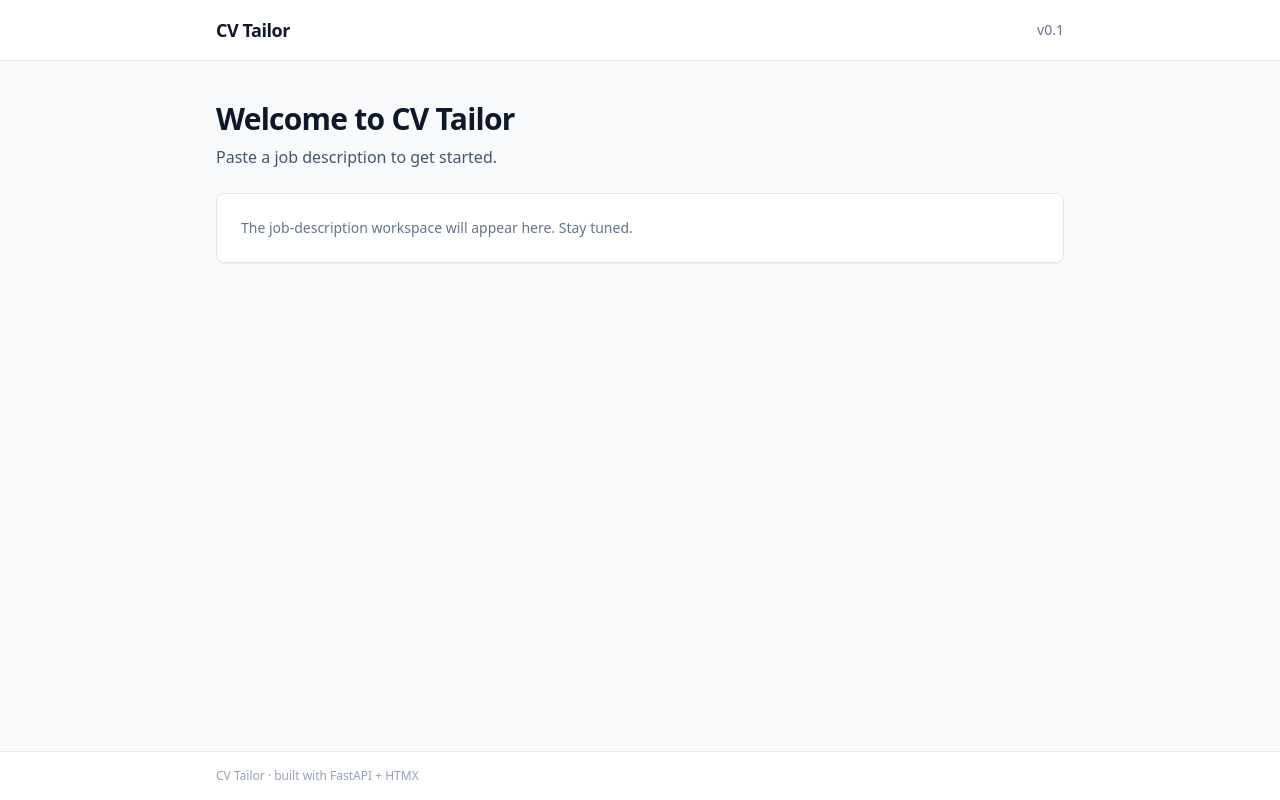
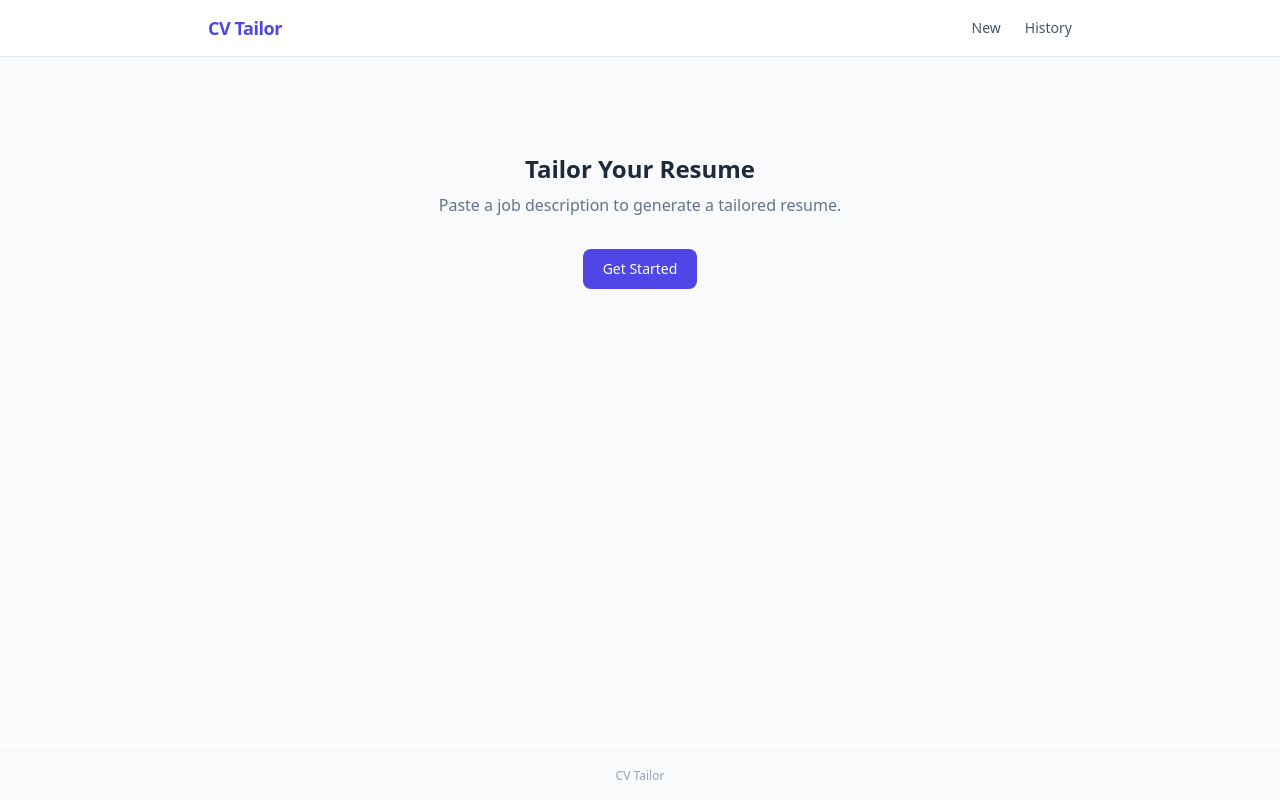
Before and after one commit to mrafik92/cv-updater, a FastAPI app: page / in a window 1280 px wide. Run offline with FastAPI, Linux system fonts and the light colour scheme; style sheets or scripts are compiled from the project's sources; parts of the project's set-up code (start-up, migrations or seed data) failed here and were passed over.

Commit message:
feat(ui): add app shell layout with nav + history empty state

```diff
--- /dev/null
+++ b/cv_tailor/templates/_partials/flash.html
@@ -0,0 +1,6 @@
+{% if flash_message %}
+<div id="flash" class="mb-4 px-4 py-3 rounded-lg text-sm {% if flash_type == 'error' %}bg-red-50 text-red-700 border border-red-200{% else %}bg-green-50 text-green-700 border border-green-200{% endif %}"
+     _="on load wait 4s then add .opacity-0 .transition .duration-300 then wait 0.3s then remove me">
+  {{ flash_message }}
+</div>
+{% endif %}
--- a/cv_tailor/templates/_partials/footer.html
+++ b/cv_tailor/templates/_partials/footer.html
@@ -1,5 +1,3 @@
-<footer class="border-t border-slate-200 bg-white">
-  <div class="mx-auto max-w-4xl px-6 py-4 text-xs text-slate-400">
-    <p class="tabular-nums">CV Tailor &middot; built with FastAPI + HTMX</p>
-  </div>
+<footer class="mt-16 border-t border-slate-100">
+  <div class="mx-auto max-w-4xl px-4 py-4 text-center text-xs text-slate-400">CV Tailor</div>
 </footer>
--- a/cv_tailor/templates/_partials/header.html
+++ b/cv_tailor/templates/_partials/header.html
@@ -1,10 +1,9 @@
-<header class="border-b border-slate-200 bg-white">
-  <div class="mx-auto flex max-w-4xl items-center justify-between px-6 py-4">
-    <a href="/" class="flex items-center gap-2 text-slate-900 hover:text-indigo-600 transition-colors">
-      <span class="text-lg font-semibold tracking-tight">CV Tailor</span>
-    </a>
-    <nav class="text-sm text-slate-500">
-      <span class="tabular-nums">v0.1</span>
+<header class="sticky top-0 z-10 border-b border-slate-200 bg-white">
+  <div class="mx-auto flex h-14 max-w-4xl items-center justify-between px-4">
+    <a href="/" class="text-lg font-semibold tracking-tight text-indigo-600">CV Tailor</a>
+    <nav class="flex gap-6 text-sm font-medium text-slate-600">
+      <a href="/" class="transition-colors hover:text-indigo-600">New</a>
+      <a href="/history" class="transition-colors hover:text-indigo-600">History</a>
     </nav>
   </div>
 </header>
--- a/cv_tailor/templates/base.html
+++ b/cv_tailor/templates/base.html
@@ -5,15 +5,16 @@
     <meta name="viewport" content="width=device-width, initial-scale=1" />
     <title>{% block title %}CV Tailor{% endblock %}</title>
     <link rel="stylesheet" href="/static/tailwind.css" />
-    <script src="https://unpkg.com/htmx.org@2/dist/htmx.min.js"></script>
+    <script src="https://unpkg.com/htmx.org@2/dist/htmx.min.js" defer></script>
     <style>
       html { font-variant-numeric: tabular-nums; }
     </style>
   </head>
-  <body class="flex min-h-full flex-col bg-slate-50 text-slate-800 font-sans antialiased">
+  <body class="flex min-h-full flex-col bg-slate-50 font-sans text-slate-900 antialiased">
     {% include "_partials/header.html" %}
     <main class="flex-1">
-      <div class="mx-auto max-w-4xl px-6 py-10">
+      <div class="mx-auto max-w-4xl px-4 py-8">
+        {% include "_partials/flash.html" ignore missing %}
         {% block content %}{% endblock %}
       </div>
     </main>
--- a/cv_tailor/templates/index.html
+++ b/cv_tailor/templates/index.html
@@ -1,15 +1,9 @@
 {% extends "base.html" %}
-{% block title %}CV Tailor &middot; Home{% endblock %}
+{% block title %}CV Tailor — New{% endblock %}
 {% block content %}
-<section class="space-y-6">
-  <div class="space-y-2">
-    <h1 class="text-3xl font-semibold tracking-tight text-slate-900">Welcome to CV Tailor</h1>
-    <p class="text-base text-slate-600">Paste a job description to get started.</p>
-  </div>
-  <div class="rounded-lg border border-slate-200 bg-white p-6 shadow-sm">
-    <p class="text-sm text-slate-500">
-      The job-description workspace will appear here. Stay tuned.
-    </p>
-  </div>
+<section class="py-16 text-center">
+  <h1 class="mb-2 text-2xl font-semibold text-slate-800">Tailor Your Resume</h1>
+  <p class="mb-8 text-slate-500">Paste a job description to generate a tailored resume.</p>
+  <a href="/" class="inline-block rounded-lg bg-indigo-600 px-5 py-2.5 text-sm font-medium text-white transition-colors hover:bg-indigo-700">Get Started</a>
 </section>
 {% endblock %}
```
Also changed, not shown: cv_tailor/static/styles.md (added, +41 -0 lines), cv_tailor/templates/history.html (added, +13 -0 lines).
